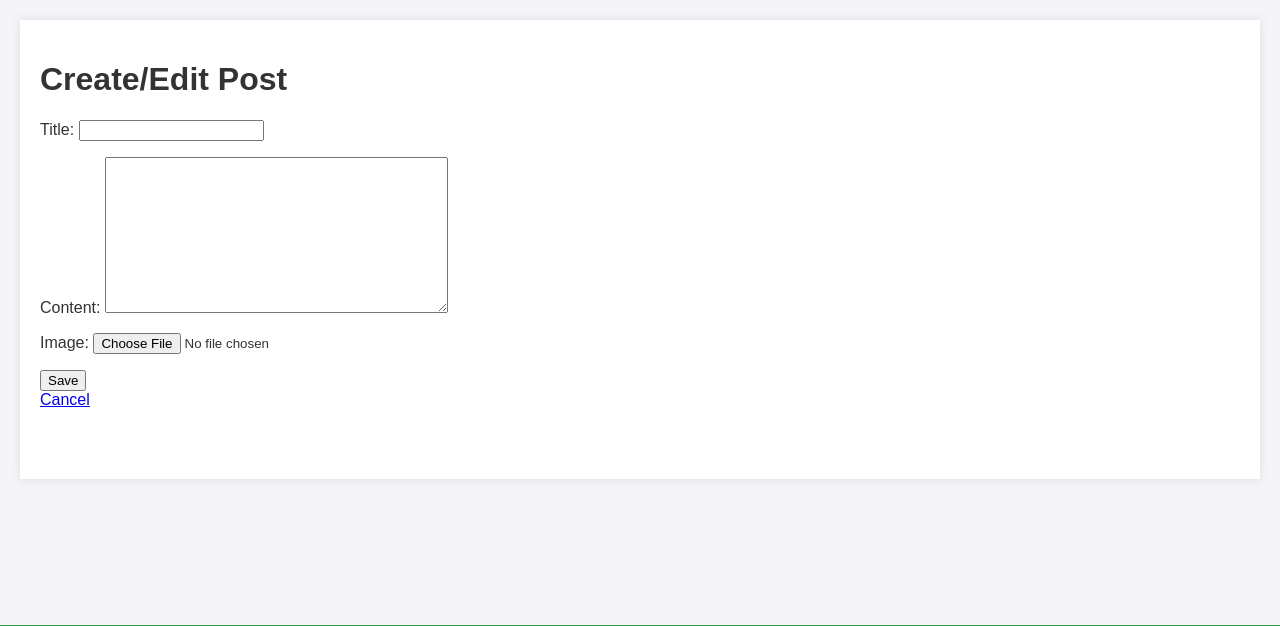
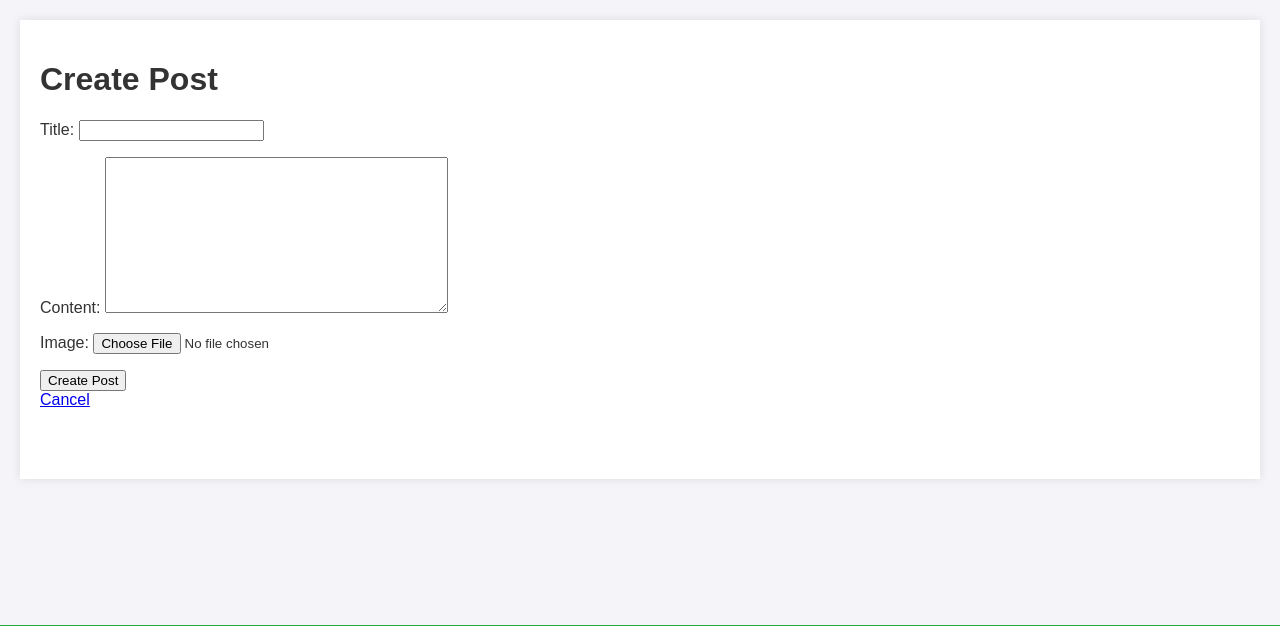
Before and after one commit to RayRivero/EntregaFinal_Rivero, a Django app: page /post/new/ in a window 1280 px wide. Shown: the part 105-731 px from the top of the page. Run offline with Django 5.2, Linux system fonts and the light colour scheme; the visitor is signed in with stand-in values (Sample User, id 1).

Commit message:
intento de arreglo edit post 1

```diff
--- a/blog/templates/blog/post_form.html
+++ b/blog/templates/blog/post_form.html
@@ -1,11 +1,12 @@
 {% extends 'blog/base.html' %}
 
 {% block content %}
-<h1>Create/Edit Post</h1>
+<h1>{% if form.instance.pk %}Edit Post{% else %}Create Post{% endif %}</h1>
 <form method="post" enctype="multipart/form-data">
     {% csrf_token %}
     {{ form.as_p }}
-    <button type="submit">Save</button>
+    <button type="submit">{% if form.instance.pk %}Save Changes{% else %}Create Post{% endif %}</button>
 </form>
+
 <a href="{% url 'post_list' %}">Cancel</a>
 {% endblock %}
```
